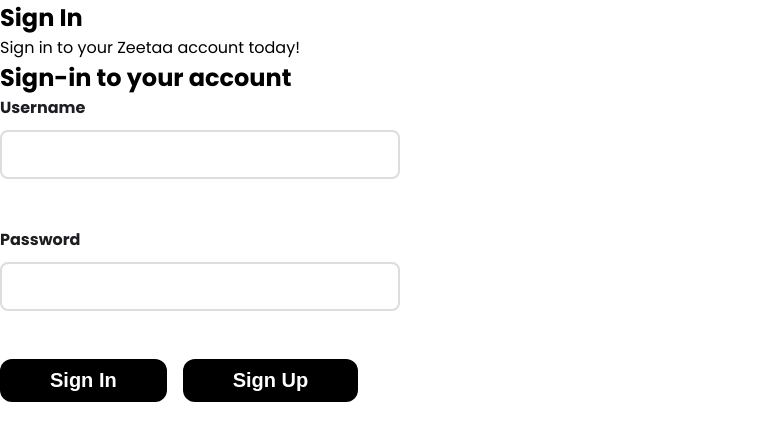
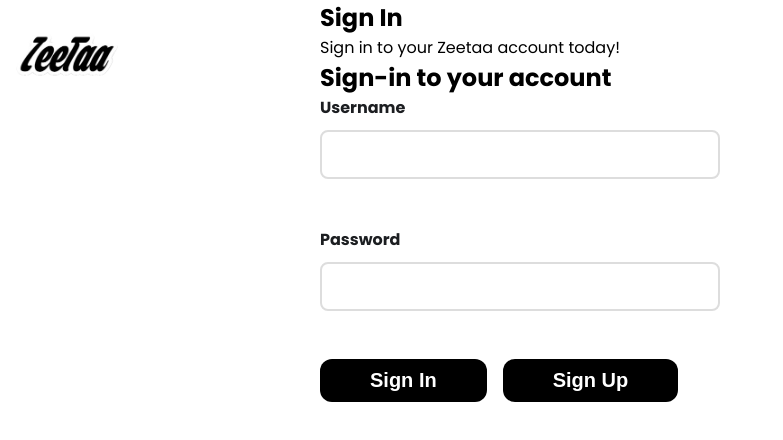
Before and after one commit to Takish155/Zeetaa, a Next.js app: page /en/auth/signin in a window 1280 px wide. Shown: the top 440 px of the page, without its empty margins (0-783 px from the left). Built offline with nearby package versions, Linux system fonts and the light colour scheme; no server answers.

Commit message:
added styles for header

```diff
--- a/package.json
+++ b/package.json
@@ -13,7 +13,13 @@
     "postinstall": "npx prisma generate"
   },
   "dependencies": {
+    "@emotion/react": "^11.11.3",
+    "@emotion/styled": "^11.11.0",
+    "@fortawesome/fontawesome-svg-core": "^6.5.1",
+    "@fortawesome/free-solid-svg-icons": "^6.5.1",
+    "@fortawesome/react-fontawesome": "^0.2.0",
     "@hookform/resolvers": "^3.3.4",
+    "@mui/icons-material": "^5.15.7",
     "@next-auth/prisma-adapter": "^0.4.4-canary.81",
     "@prisma/client": "^5.8.0",
     "@tanstack/react-query": "^5.17.10",
--- a/src/_global_components/header/Header.tsx
+++ b/src/_global_components/header/Header.tsx
@@ -3,7 +3,8 @@
 import { getServerSession } from "next-auth";
 import { getLocale, getTranslations } from "next-intl/server";
 import SessionHeader from "./SessionHeader";
-import SearchUser from "./SearchUser";
+import logo from "@/../public/images/logo.png";
+import Image from "next/image";
 
 const Header = async () => {
   const t = await getTranslations("Header");
@@ -12,6 +13,20 @@
 
   return (
     <header>
+      <h1>
+        <Link href={`/${locale}/`}>
+          <Image
+            src={logo}
+            alt="logo of zeetaa"
+            style={{
+              width: "40%",
+              height: "auto",
+              marginLeft: "1rem",
+              marginTop: "2rem",
+            }}
+          />
+        </Link>
+      </h1>
       <nav>
         <ul>{session && <SessionHeader locale={locale} />}</ul>
       </nav>
--- a/src/_global_components/header/SessionHeader.tsx
+++ b/src/_global_components/header/SessionHeader.tsx
@@ -3,6 +3,17 @@
 import Link from "next/link";
 import { getTranslations } from "next-intl/server";
 import getUserDataAction from "@/app/api/actions/user/dataRequestActions/getUserDataAction";
+import HomeIcon from "@mui/icons-material/Home";
+import NotificationsIcon from "@mui/icons-material/Notifications";
+import PeopleIcon from "@mui/icons-material/People";
+import AccountBoxIcon from "@mui/icons-material/AccountBox";
+import SettingsIcon from "@mui/icons-material/Settings";
+
+const iconStyles: React.CSSProperties = {
+  marginRight: "0.6rem",
+  width: "1.5rem",
+  height: "1.5rem",
+};
 
 const SessionHeader = async ({ locale }: { locale: string }) => {
   const t = await getTranslations("Header");
@@ -10,16 +21,20 @@
   return (
     <>
       <li>
+        <HomeIcon />
         <Link href={`/${locale}/home`}>{t("home")}</Link>
       </li>
       <li>
+        <NotificationsIcon />
         <Link href={`/${locale}/notifications`}>{t("notifications")}</Link>
       </li>
       <li>
+        <PeopleIcon />
         <Link href={`/${locale}/friends`}>{t("friends")}</Link>
       </li>
       {"username" in userData && (
         <li>
+          <AccountBoxIcon />
           <Link href={`/${locale}/profile/${userData?.username}`}>
             {t("profile")}
           </Link>
@@ -27,6 +42,7 @@
       )}
 
       <li>
+        <SettingsIcon />
         <Link href={`/${locale}/settings`} data-test="nav-settings">
           {t("settings")}
         </Link>
--- a/src/app/[locale]/globals.css
+++ b/src/app/[locale]/globals.css
@@ -2,6 +2,47 @@
   box-sizing: border-box;
   padding: 0;
   margin: 0;
+}
+
+.container {
+  display: flex;
+  gap: 5%;
+}
+
+header {
+  width: 20%;
+  position: sticky;
+  top: 0;
+  height: 100vh;
+}
+
+header nav ul {
+  width: 90%;
+  margin-left: 5%;
+  list-style: none;
+}
+
+header nav ul li {
+  display: flex;
+  gap: 0.5rem;
+  align-items: center;
+  cursor: pointer;
+  font-size: 1.25rem;
+  font-weight: 600;
+  padding: 1.15rem;
+  border-radius: 10rem;
+}
+
+header nav ul li a:link {
+  width: 100%;
+}
+
+header nav ul li:hover {
+  background-color: #f2f2f2;
+}
+
+main {
+  width: 75%;
 }
 
 a {
--- a/src/app/[locale]/layout.tsx
+++ b/src/app/[locale]/layout.tsx
@@ -7,7 +7,10 @@
 import Header from "@/_global_components/header/Header";
 import Script from "next/script";
 
-const poppins = Poppins({ subsets: ["latin"], weight: ["400", "500", "700"] });
+const poppins = Poppins({
+  subsets: ["latin"],
+  weight: ["400", "500", "600", "700"],
+});
 
 export const metadata: Metadata = {
   title: "Zeetaa",
@@ -27,8 +30,10 @@
       <body>
         <QueryProvider>
           <AuthProvider>
-            <Header />
-            {children}
+            <div className="container">
+              <Header />
+              {children}
+            </div>
           </AuthProvider>
         </QueryProvider>
       </body>
```
Also changed, not shown: public/images/logo.png (added), 1 other file (tests, documents, lock files or other folders).
